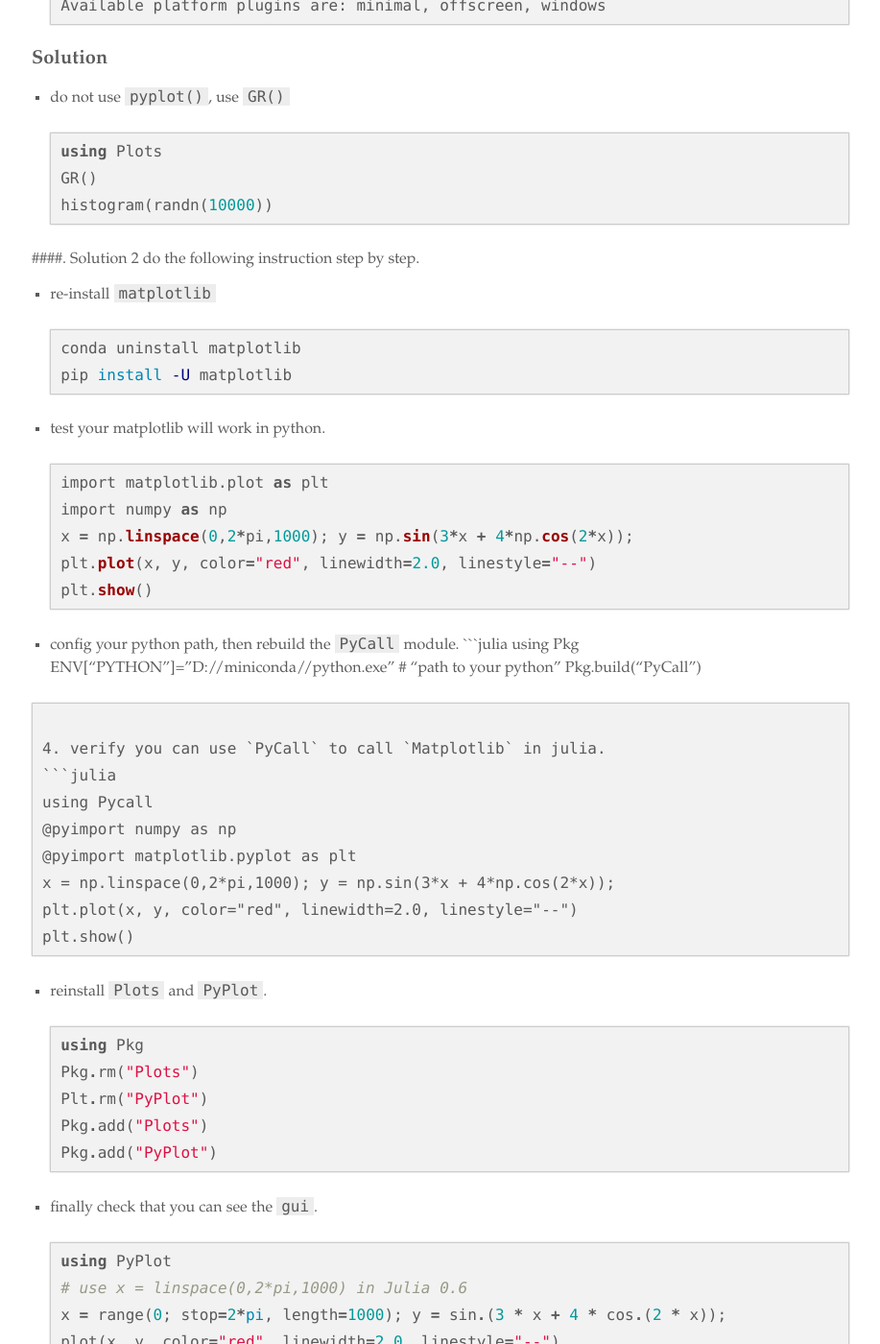
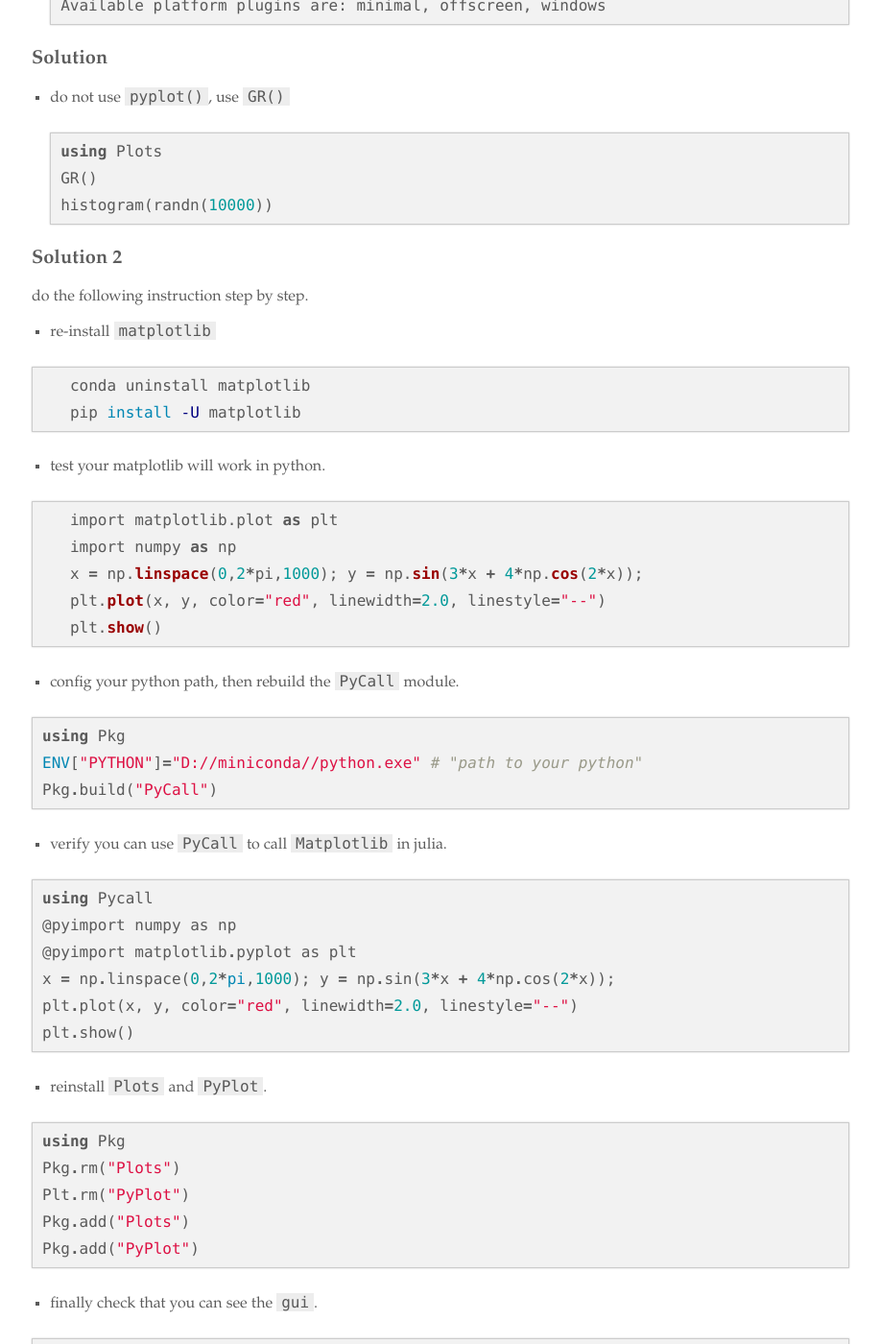
Before and after one commit to jiangnanhugo/jiangnanhugo.github.io, a Jekyll site: the page built from _posts/2018/2018-12-3-julia-pyplot-issue.markdown, in a window 1280 px wide and 1400 px high, scrolled down 571 px. Shown: the whole window at 96% size, without its empty margins (181-1098 px from the left). Built offline with Jekyll 4.4.1, drawn with Linux system fonts in a browser that asks for light colours; nearby versions of some CDN libraries; comment, search, counter and statistics services are not loaded.

Commit message:
Update 2018-12-3-julia-pyplot-issue.markdown

````diff
--- a/_posts/2018/2018-12-3-julia-pyplot-issue.markdown
+++ b/_posts/2018/2018-12-3-julia-pyplot-issue.markdown
@@ -30,16 +30,19 @@ GR()
 histogram(randn(10000))
 ```
 
-####. Solution 2
+#### Solution 2
+
 do the following instruction step by step.
 
 1. re-install `matplotlib`
+
 ```bash
    conda uninstall matplotlib
    pip install -U matplotlib
 ```
 
 2. test your matplotlib will work in python.
+
 ```python
    import matplotlib.plot as plt
    import numpy as np
@@ -49,14 +52,15 @@ do the following instruction step by step.
 ```
 
 3. config your python path, then rebuild the `PyCall` module.
+
 ```julia
 using Pkg
 ENV["PYTHON"]="D://miniconda//python.exe" # "path to your python"
 Pkg.build("PyCall")
-
 ```
 
 4. verify you can use `PyCall` to call `Matplotlib` in julia.
+
 ```julia
 using Pycall
 @pyimport numpy as np
@@ -67,6 +71,7 @@ plt.show()
 ```
 
 5. reinstall `Plots` and `PyPlot`.
+
 ```julia
 using Pkg
 Pkg.rm("Plots")
@@ -76,6 +81,7 @@ Pkg.add("PyPlot")
 ```
 
 6. finally check that you can see the `gui`.
+
 ```julia
 using PyPlot
 # use x = linspace(0,2*pi,1000) in Julia 0.6
````
